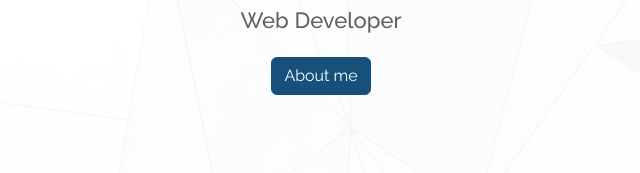
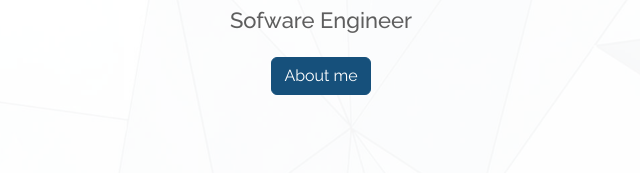
Before and after one commit to Milan722/Portfolio, a plain HTML site: page index.html in a window 1280 px wide. Shown: the part 235-408 px from the top of the page, 319-959 px from the left. Drawn offline with nearby package versions, Linux system fonts and the light colour scheme.

Commit message:
Add files via upload

```diff
--- a/index.html
+++ b/index.html
@@ -44,7 +44,7 @@
       <div class="row justify-content-center">
         <div class="col-xl-7 col-lg-9 text-center">
           <h1>Milan Anicic</h1>
-          <h2>Web Developer</h2>
+          <h2>Sofware Engineer</h2>
         </div>
       </div>
       <div class="text-center">
```
Also changed, not shown: 1 other file.
